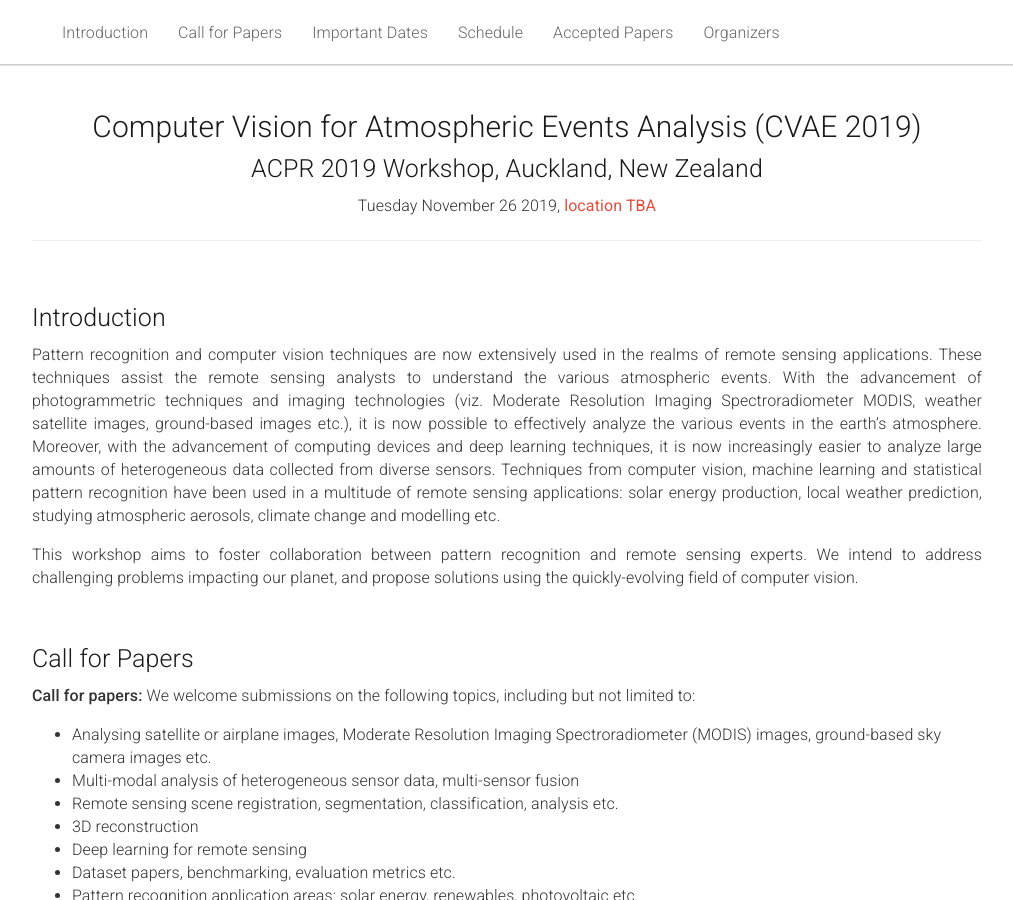
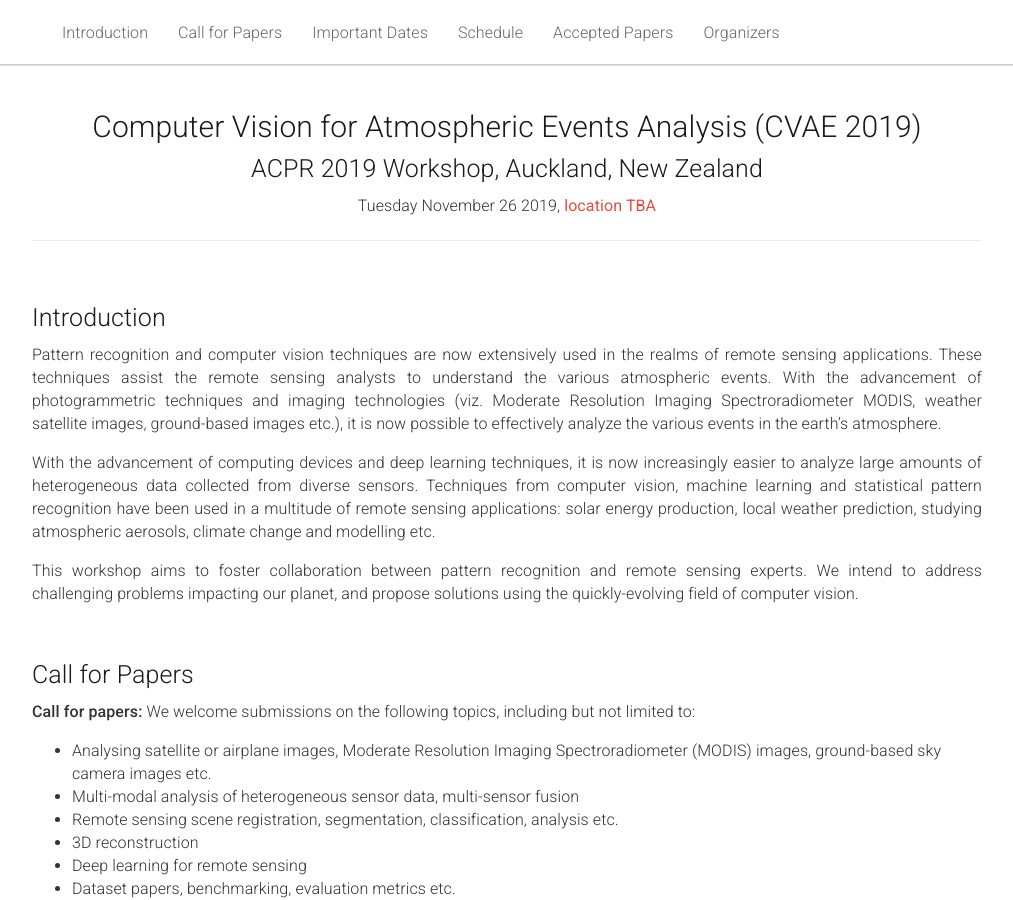
Before and after one commit to biddu/biddu.github.io, a Jekyll site: the page built from _pages/home.md, in a window 1280 px wide and 900 px high. Shown: the whole window, without its empty margins (133-1146 px from the left). Built offline with Jekyll 4.4.1, drawn with Linux system fonts in a browser that asks for light colours.

Commit message:
minor fix

```diff
--- a/_pages/home.md
+++ b/_pages/home.md
@@ -37,8 +37,13 @@ acknowledgements: ""
 <div class="row">
   <div class="col-xs-12">
     <p>
-      Pattern recognition and computer vision techniques are now extensively used in the realms of remote sensing applications. These techniques assist the remote sensing analysts to understand the various atmospheric events. With the advancement of photogrammetric techniques and imaging technologies (viz. Moderate Resolution Imaging Spectroradiometer MODIS, weather satellite images, ground-based images etc.), it is now possible to effectively analyze the various events in the earth’s atmosphere. Moreover, with the advancement of computing devices and deep learning techniques, it is now increasingly easier to analyze large amounts of heterogeneous data collected from diverse sensors. Techniques from computer vision, machine learning and statistical pattern recognition have been used in a multitude of remote sensing applications: solar energy production, local weather prediction, studying atmospheric aerosols, climate change and modelling etc.
+      Pattern recognition and computer vision techniques are now extensively used in the realms of remote sensing applications. These techniques assist the remote sensing analysts to understand the various atmospheric events. With the advancement of photogrammetric techniques and imaging technologies (viz. Moderate Resolution Imaging Spectroradiometer MODIS, weather satellite images, ground-based images etc.), it is now possible to effectively analyze the various events in the earth’s atmosphere.
     </p>
+
+    <p>
+      With the advancement of computing devices and deep learning techniques, it is now increasingly easier to analyze large amounts of heterogeneous data collected from diverse sensors. Techniques from computer vision, machine learning and statistical pattern recognition have been used in a multitude of remote sensing applications: solar energy production, local weather prediction, studying atmospheric aerosols, climate change and modelling etc.
+    </p>
+
     <p>
       This workshop aims to foster collaboration between pattern recognition and remote sensing experts. We intend to address challenging problems impacting our planet, and propose solutions using the quickly-evolving field of computer vision.
     </p>
```
Also changed, not shown: static/img/ico/cvpr2019.jpg (deleted), static/img/ico/favicon.png (deleted), static/img/ico/favicon00.png (deleted).
